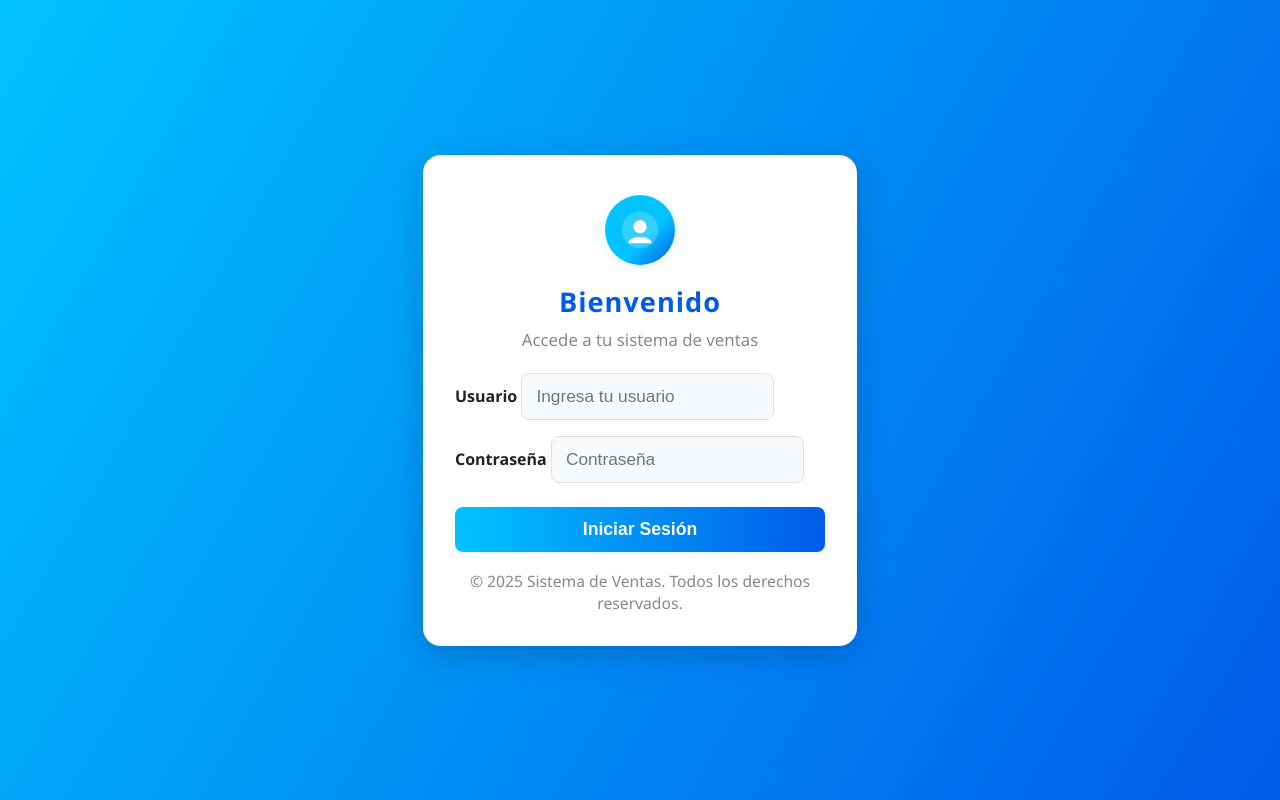
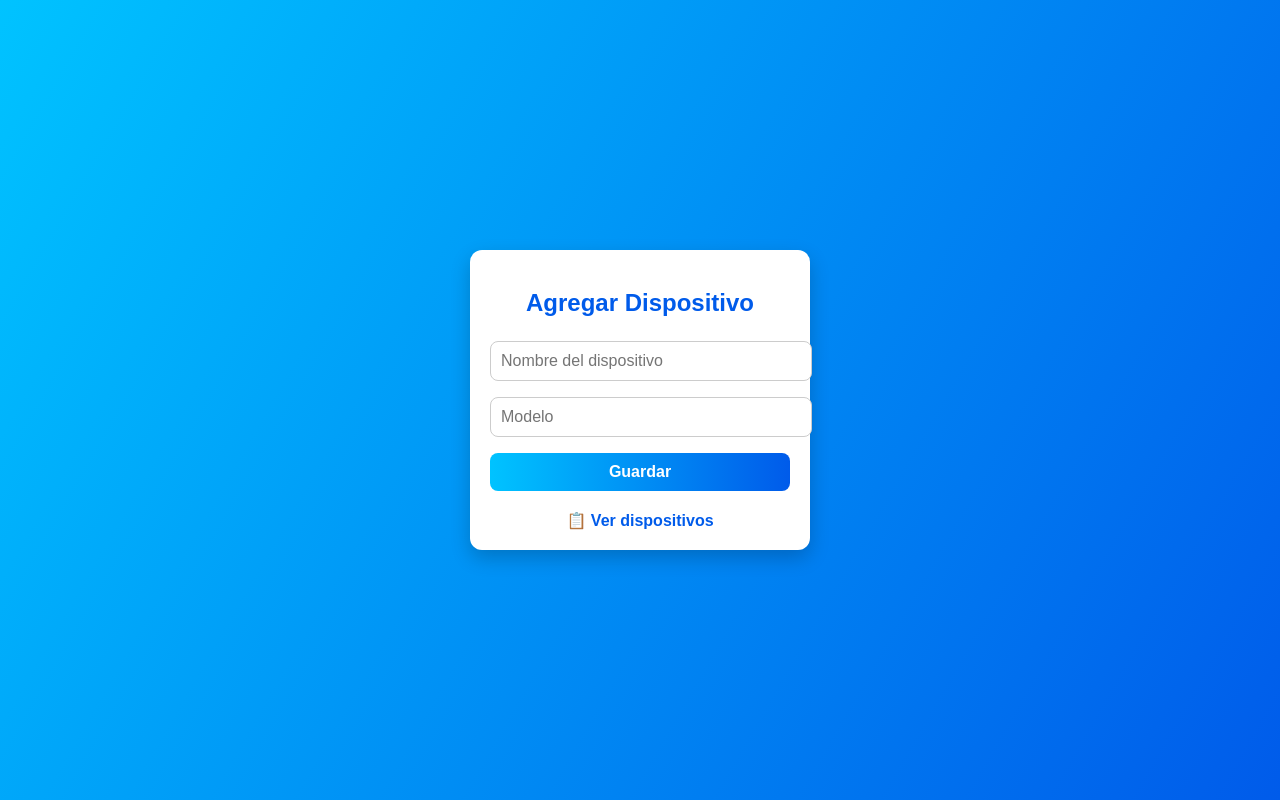
Before and after one commit to InvenatrioSanfelipe/ventas, a plain HTML site: page index.html in a window 1280 px wide. Drawn offline with Linux system fonts and the light colour scheme.

Commit message:
Update index.html

```diff
--- a/index.html
+++ b/index.html
@@ -2,182 +2,79 @@
 <html lang="es">
 <head>
   <meta charset="UTF-8">
-  <meta name="viewport" content="width=device-width, initial-scale=1.0">
-  <title>Iniciar Sesión - Sistema de Ventas</title>
+  <title>Agregar Dispositivo</title>
   <style>
     body {
+      font-family: Arial, sans-serif;
+      background: linear-gradient(120deg, #00c3ff, #005bea);
+      display: flex;
+      justify-content: center;
+      align-items: center;
+      height: 100vh;
       margin: 0;
-      min-height: 100vh;
-      background: linear-gradient(120deg, #00c3ff 0%, #005bea 100%);
-      display: flex;
-      align-items: center;
-      justify-content: center;
-      font-family: 'Segoe UI', Arial, sans-serif;
-    }
-    .login-container {
-      background: #fff;
-      border-radius: 18px;
-      box-shadow: 0 8px 32px rgba(0,0,0,0.18);
-      padding: 40px 32px 32px 32px;
-      width: 100%;
-      max-width: 370px;
-      display: flex;
-      flex-direction: column;
-      align-items: center;
-      animation: fadeIn 0.8s;
-    }
-    .login-logo {
-      width: 70px;
-      height: 70px;
-      background: linear-gradient(135deg, #00c3ff 60%, #005bea 100%);
-      border-radius: 50%;
-      display: flex;
-      align-items: center;
-      justify-content: center;
-      margin-bottom: 18px;
-      box-shadow: 0 2px 12px rgba(0,195,255,0.13);
-    }
-    .login-logo svg {
-      width: 40px;
-      height: 40px;
-      fill: #fff;
-    }
-    .login-title {
-      font-size: 1.7rem;
-      font-weight: 700;
-      color: #005bea;
-      margin-bottom: 8px;
-      letter-spacing: 1px;
-    }
-    .login-subtitle {
-      color: #888;
-      font-size: 1.05rem;
-      margin-bottom: 22px;
-      text-align: center;
     }
     form {
+      background: #fff;
+      padding: 20px;
+      border-radius: 12px;
+      box-shadow: 0 8px 20px rgba(0,0,0,0.2);
+      width: 300px;
+    }
+    h2 {
+      text-align: center;
+      margin-bottom: 16px;
+      color: #005bea;
+    }
+    input, button {
       width: 100%;
-      display: flex;
-      flex-direction: column;
-      gap: 16px;
-    }
-    label {
-      font-weight: 600;
-      color: #222;
-      margin-bottom: 4px;
+      padding: 10px;
+      margin: 8px 0;
+      border-radius: 8px;
+      border: 1px solid #ccc;
       font-size: 1rem;
     }
-    input[type="text"], input[type="password"] {
-      padding: 12px 14px;
-      border-radius: 8px;
-      border: 1.5px solid #e0e0e0;
-      font-size: 1.08rem;
-      background: #f7fafd;
-      transition: border 0.2s;
+    button {
+      background: linear-gradient(90deg, #00c3ff, #005bea);
+      color: #fff;
+      font-weight: bold;
+      cursor: pointer;
+      border: none;
     }
-    input[type="text"]:focus, input[type="password"]:focus {
-      border: 1.5px solid #00c3ff;
-      outline: none;
+    button:hover {
+      background: linear-gradient(90deg, #005bea, #00c3ff);
     }
-    .btn-login {
-      background: linear-gradient(90deg, #00c3ff 0%, #005bea 100%);
-      color: #fff;
-      border: none;
-      border-radius: 8px;
-      padding: 12px 0;
-      font-size: 1.1rem;
-      font-weight: 700;
-      cursor: pointer;
-      box-shadow: 0 2px 8px rgba(0,195,255,0.09);
-      transition: background 0.2s, box-shadow 0.2s;
-      margin-top: 8px;
-    }
-    .btn-login:hover {
-      background: linear-gradient(90deg, #005bea 0%, #00c3ff 100%);
-      box-shadow: 0 4px 16px rgba(0,195,255,0.18);
-    }
-    .login-footer {
-      margin-top: 18px;
-      color: #888;
-      font-size: 0.98rem;
+    a {
+      display: block;
       text-align: center;
-    }
-    .error-message {
-      color: #d9534f;
-      background: #ffeaea;
-      border-radius: 6px;
-      padding: 8px 12px;
-      margin-bottom: 8px;
-      font-size: 1rem;
-      display: none;
-      text-align: center;
-    }
-    @keyframes fadeIn {
-      from { opacity: 0; transform: translateY(30px);}
-      to { opacity: 1; transform: translateY(0);}
-    }
-    @media (max-width: 500px) {
-      .login-container {
-        padding: 28px 8px 18px 8px;
-      }
+      margin-top: 12px;
+      color: #005bea;
+      text-decoration: none;
+      font-weight: bold;
     }
   </style>
 </head>
 <body>
-  <div class="login-container">
-    <div class="login-logo">
-      <!-- Simple SVG icon -->
-      <svg viewBox="0 0 48 48">
-        <circle cx="24" cy="24" r="22" opacity="0.2"/>
-        <path d="M24 12a8 8 0 1 1 0 16a8 8 0 0 1 0-16zm0 20c-7.2 0-14 3.6-14 7.2V40h28v-0.8C38 35.6 31.2 32 24 32z"/>
-      </svg>
-    </div>
-    <div class="login-title">Bienvenido</div>
-    <div class="login-subtitle">Accede a tu sistema de ventas</div>
-    <div class="error-message" id="errorMsg"></div>
-    <form id="loginForm" autocomplete="off" onsubmit="return validarLogin(event)">
-      <div>
-        <label for="usuario">Usuario</label>
-        <input type="text" id="usuario" name="usuario" placeholder="Ingresa tu usuario" required>
-      </div>
-      <div>
-        <label for="password">Contraseña</label>
-        <input type="password" id="password" name="password" placeholder="Contraseña" required>
-      </div>
-      <button type="submit" class="btn-login">Iniciar Sesión</button>
-    </form>
-    <div class="login-footer">
-      © 2025 Sistema de Ventas. Todos los derechos reservados.
-    </div>
-  </div>
+  <form id="formDispositivo">
+    <h2>Agregar Dispositivo</h2>
+    <input type="text" id="nombre" placeholder="Nombre del dispositivo" required>
+    <input type="text" id="modelo" placeholder="Modelo" required>
+    <button type="submit">Guardar</button>
+    <a href="dispositivos.html">📋 Ver dispositivos</a>
+  </form>
+
   <script>
-    // Validación básica de login (solo frontend, reemplaza con tu lógica real)
-    function validarLogin(event) {
-      event.preventDefault();
-      const usuario = document.getElementById('usuario').value.trim();
-      const password = document.getElementById('password').value.trim();
-      const errorMsg = document.getElementById('errorMsg');
-      errorMsg.style.display = "none";
+    document.getElementById("formDispositivo").addEventListener("submit", function(e) {
+      e.preventDefault();
 
-      // Demo: usuario = admin, password = 1234
-      if (usuario === "jose" && password === "789654123") {
-        errorMsg.style.display = "none";
-        // Redirige al dashboard o página principal
-        window.location.href = "barra.html";
-        return false;
-      } else {
-        errorMsg.textContent = "Usuario o contraseña incorrectos.";
-        errorMsg.style.display = "block";
-        return false;
-      }
-    }
+      let nombre = document.getElementById("nombre").value.trim();
+      let modelo = document.getElementById("modelo").value.trim();
 
-    // Bloquea Ctrl+U y F12 para evitar ver el código fuente
-    document.addEventListener('keydown', function(e) {
-      if ((e.ctrlKey && e.key.toLowerCase() === 'u') || e.key === 'F12') {
-        e.preventDefault();
-        alert('Acceso al código deshabilitado.');
-        return false;
+      if (nombre && modelo) {
+        let dispositivos = JSON.parse(localStorage.getItem("dispositivos")) || [];
+        dispositivos.push({ nombre, modelo });
+        localStorage.setItem("dispositivos", JSON.stringify(dispositivos));
+        alert("✅ Dispositivo guardado correctamente");
+        document.getElementById("formDispositivo").reset();
       }
     });
   </script>
```
